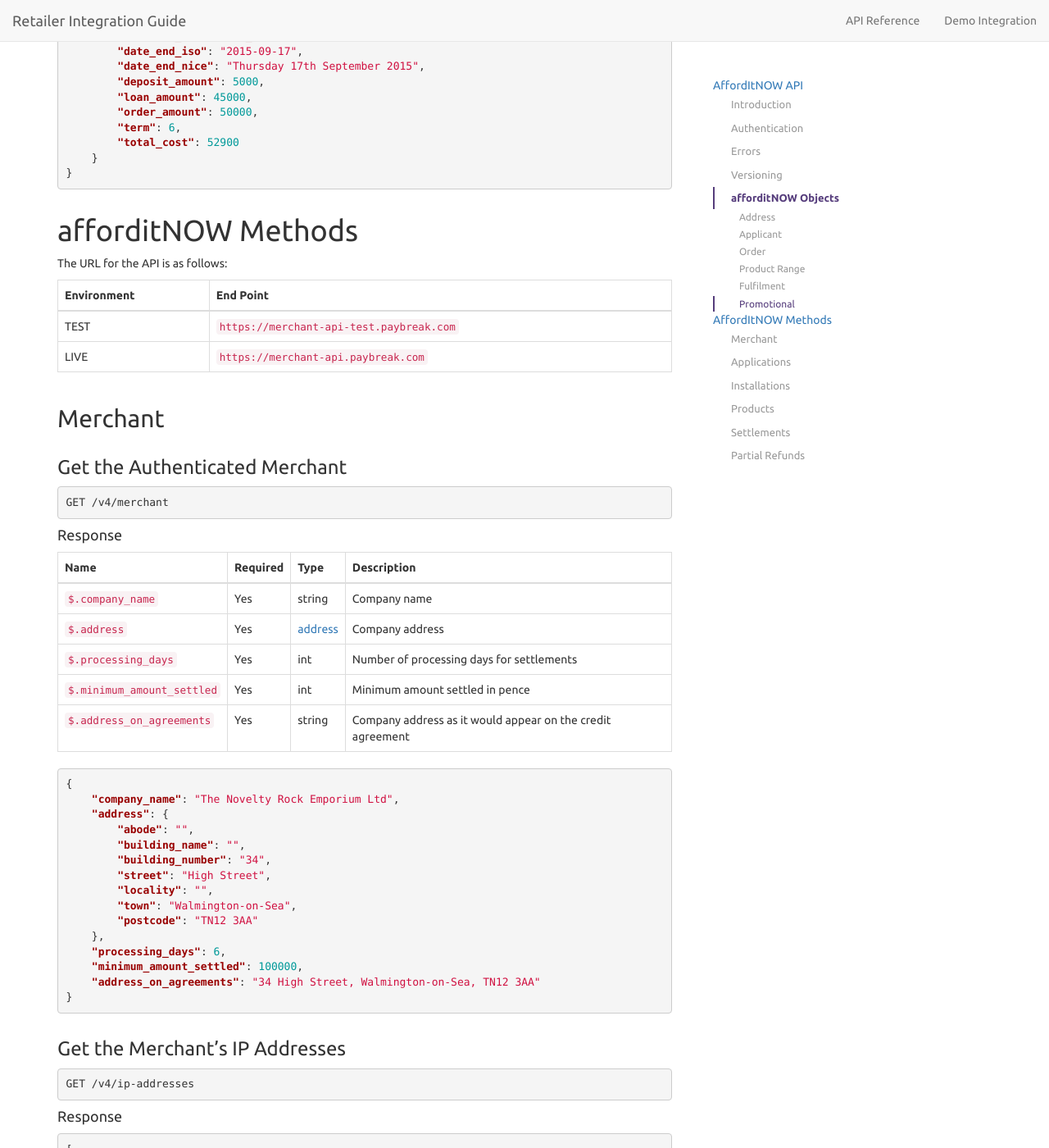
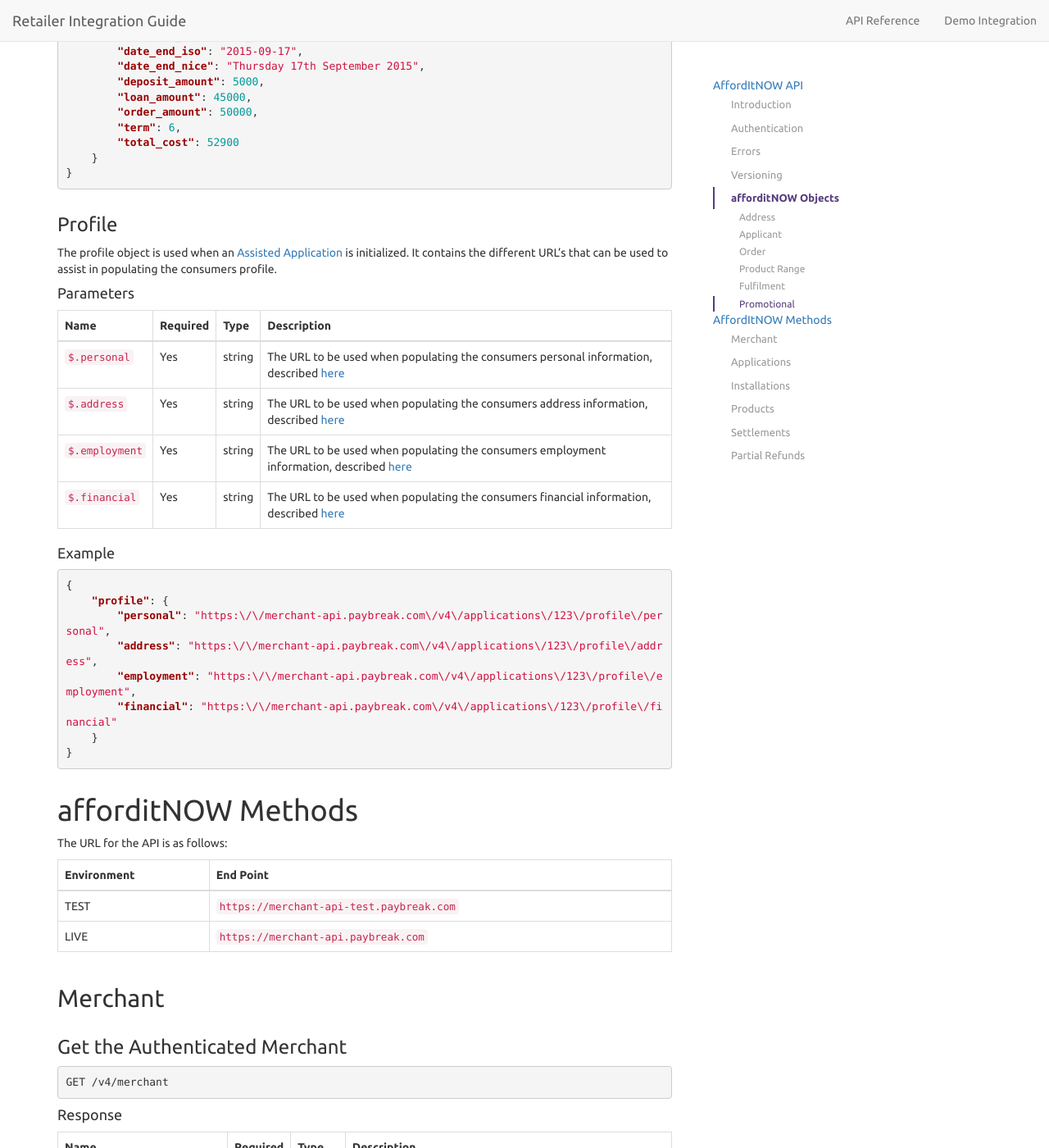
Before and after one commit to PayBreak/retailer-integration-guide, a Jekyll site: the page built from api/index.md, in a window 1280 px wide and 1400 px high, scrolled down 6391 px. Shown: the whole window at 82% size. Built offline with Jekyll 4.4.1, drawn with Linux system fonts in a browser that asks for light colours; nearby versions of some CDN libraries; Markdown is read by kramdown in place of the engine named in the settings.

Commit message:
Profile object

````diff
--- a/_includes/v4/objects.md
+++ b/_includes/v4/objects.md
@@ -165,3 +165,30 @@ early and pay less interest.
     }
 }
 ```
+
+### Profile
+The profile object is used when an [Assisted Application](#initialize-an-assisted-application) is initialized.
+It contains the different URL's that can be used to assist in populating
+the consumers profile.
+
+#### Parameters
+
+Name | Required | Type | Description
+--- | --- | --- | --- | ---
+`$.personal` | Yes | string | The URL to be used when populating the consumers personal information, described [here](#here)
+`$.address` | Yes | string | The URL to be used when populating the consumers address information, described [here](#here)
+`$.employment` | Yes | string | The URL to be used when populating the consumers employment information, described [here](#here)
+`$.financial` | Yes | string | The URL to be used when populating the consumers financial information, described [here](#here)
+
+#### Example
+
+```json
+{
+    "profile": {
+        "personal": "https:\/\/merchant-api.paybreak.com\/v4\/applications\/123\/profile\/personal",
+        "address": "https:\/\/merchant-api.paybreak.com\/v4\/applications\/123\/profile\/address",
+        "employment": "https:\/\/merchant-api.paybreak.com\/v4\/applications\/123\/profile\/employment",
+        "financial": "https:\/\/merchant-api.paybreak.com\/v4\/applications\/123\/profile\/financial"
+    }
+}
+```
````
